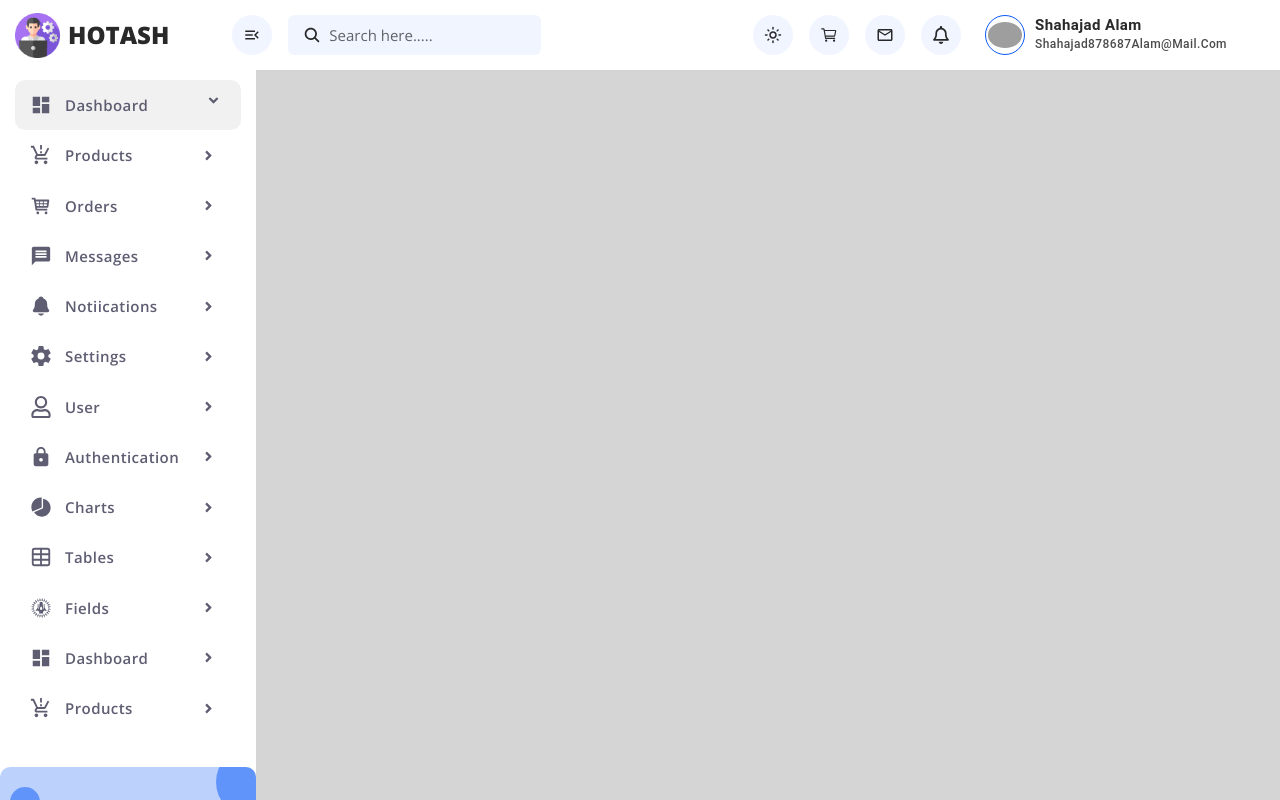
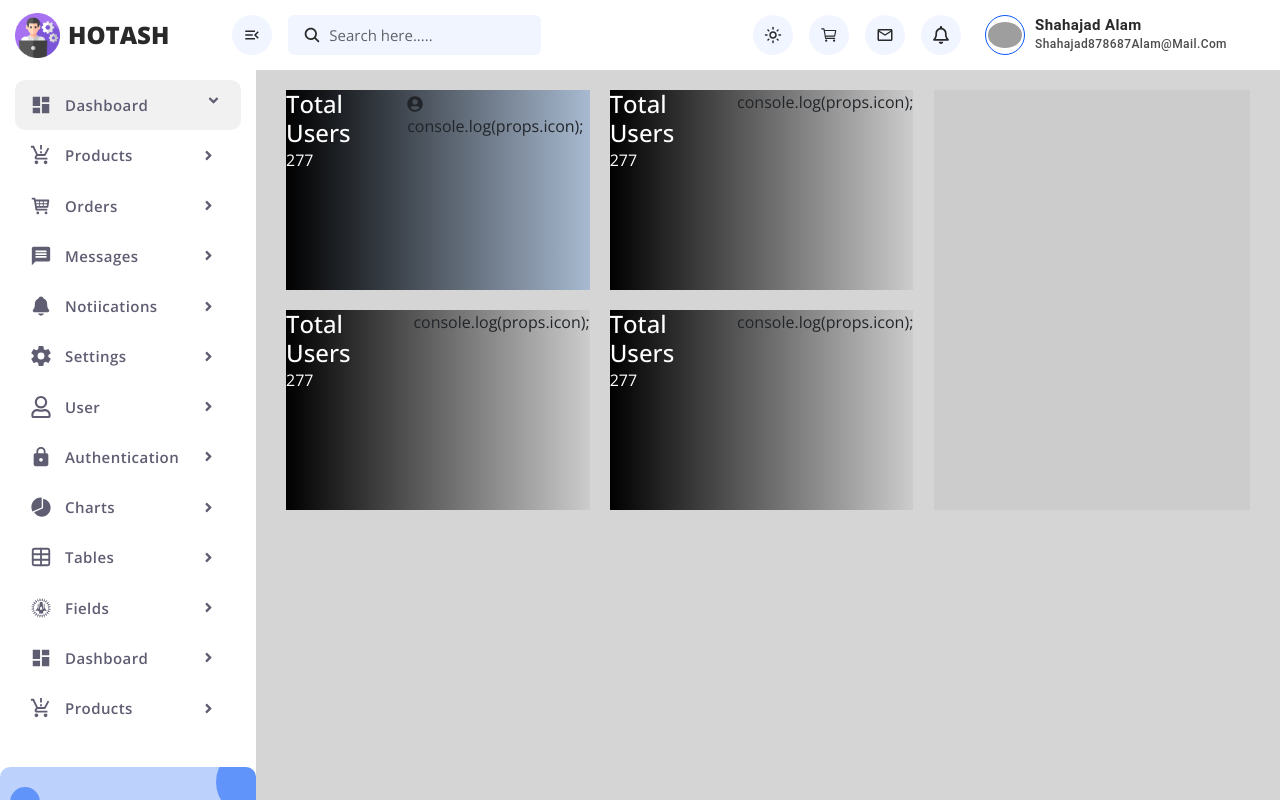
Before and after one commit to ALMSHAHAJAD964/Fullstack-ecommerce, a React (Create React App) app in the folder admin/: page / in a window 1280 px wide. Built offline with nearby package versions, Linux system fonts and the light colour scheme; grey boxes are pictures that could not be loaded.

Commit message:
dasborad adding card count

```diff
--- a/admin/src/App.css
+++ b/admin/src/App.css
@@ -164,6 +164,7 @@ header button.rounded-circle svg {
   right: 240px !important;
   width: 300px !important;
   left: auto !important;
+  top: 70px !important;
 }
 
 .dropdown_list .head {
@@ -335,7 +336,7 @@ header button.rounded-circle svg {
   color: #5e5d72;
 }
 
-.main .sidebarWrapper .sidebar ul li button .arrow{
+.main .sidebarWrapper .sidebar ul li button .arrow {
   margin-left: auto;
   display: flex;
   align-items: center;
@@ -349,12 +350,29 @@ header button.rounded-circle svg {
 .main .sidebarWrapper .sidebar ul li button:hover {
   background: #f1f1f1 !important;
 }
-.main .sidebarWrapper .sidebar ul li button.active{ background: #f1f1f1 !important;}
+
+.main .sidebarWrapper .sidebar ul li button.active {
+  background: #f1f1f1 !important;
+}
+
+.main .sidebarWrapper .sidebar ul li button.active .icon svg {
+  color: #0858f7 !important;
+}
+
 .main .sidebarWrapper .sidebar ul li button.active .arrow {
   transform: rotate(90deg);
 }
 
-.main .sidebarWrapper .sidebar ul .submenu li ::before{content: ''; width: 1px; height: 95%; position: absolute; top: 0px; left: 0%; background:rgba(0, 0, 0, 0.2);}
+.main .sidebarWrapper .sidebar ul .submenu li ::before {
+  content: '';
+  width: 1px;
+  height: 95%;
+  position: absolute;
+  top: 0px;
+  left: 0%;
+  background: rgba(0, 0, 0, 0.2);
+}
+
 .main .sidebarWrapper .sidebar ul .submenu {
   padding: 0px 47px !important;
   position: relative;
@@ -375,26 +393,97 @@ header button.rounded-circle svg {
   font-weight: 400;
   transition: all 0.3s;
 }
-.main .sidebarWrapper .sidebar ul .submenu li a:hover{color: #0858f7 !important;}
+
+.main .sidebarWrapper .sidebar ul .submenu li a:hover {
+  color: #0858f7 !important;
+}
 
 
-.main .sidebarWrapper .sidebar ul .submenuWrapper{transition:all 0.3s; }
-.main .sidebarWrapper .sidebar ul .submenuWrapper .collapsed{opacity: 0px;height: 0px;}
-.main .sidebarWrapper .sidebar ul .submenuWrapper .collapsed .submenu{height: 0px;}
+.main .sidebarWrapper .sidebar ul .submenuWrapper {
+  transition: all 0.3s;
+}
 
-.main .sidebarWrapper .sidebar ul .submenuWrapper .collapse{opacity: 1px; height: auto;}
-.main .sidebarWrapper .sidebar ul .submenuWrapper .collapse .submenu{height: auto;}
+.main .sidebarWrapper .sidebar ul .submenuWrapper .collapsed {
+  opacity: 0px;
+  height: 0px;
+}
 
-.logoutWrapper.logoutBox{padding: 0%  25px;}
+.main .sidebarWrapper .sidebar ul .submenuWrapper .collapsed .submenu {
+  height: 0px;
+}
 
-.logoutWrapper .logoutBox{width: 100%; height: 130px; padding: 25px; background: #bcd2fd; border-radius: 10px ;
-display: flex; align-items: center; justify-content: center; position: relative; overflow: hidden;}
+.main .sidebarWrapper .sidebar ul .submenuWrapper .collapse {
+  opacity: 1px;
+  height: auto;
+}
 
-.logoutWrapper .logoutBox::before{content: ''; width: 70px; height: 70px;
-background: #0858f7; border-radius: 100%; position: absolute; top: -20px; right: -30px; opacity: 0.5;}
+.main .sidebarWrapper .sidebar ul .submenuWrapper .collapse .submenu {
+  height: auto;
+}
 
-.logoutWrapper .logoutBox::after{content: ''; width: 30px; height: 30px;
-background: #0858f7; border-radius: 100%; position: absolute; top: 20px; left: 10px; opacity: 0.5;}
+.logoutWrapper.logoutBox {
+  padding: 0% 25px;
+}
 
-.logoutWrapper.logoutBox button{font-size: 14 !important; font-weight: 500 !important;}
-.logoutWrapper.logoutBox button svg{margin-right: 5px ; font-size: 18px !important;}
+.logoutWrapper .logoutBox {
+  width: 100%;
+  height: 130px;
+  padding: 25px;
+  background: #bcd2fd;
+  border-radius: 10px;
+  display: flex;
+  align-items: center;
+  justify-content: center;
+  position: relative;
+  overflow: hidden;
+}
+
+.logoutWrapper .logoutBox::before {
+  content: '';
+  width: 70px;
+  height: 70px;
+  background: #0858f7;
+  border-radius: 100%;
+  position: absolute;
+  top: -20px;
+  right: -30px;
+  opacity: 0.5;
+}
+
+.logoutWrapper .logoutBox::after {
+  content: '';
+  width: 30px;
+  height: 30px;
+  background: #0858f7;
+  border-radius: 100%;
+  position: absolute;
+  top: 20px;
+  left: 10px;
+  opacity: 0.5;
+}
+
+.logoutWrapper.logoutBox button {
+  font-size: 14 !important;
+  font-weight: 500 !important;
+}
+
+.logoutWrapper.logoutBox button svg {
+  margin-right: 5px;
+  font-size: 18px !important;
+}
+
+
+
+
+.main .content{width: 80%; flex: 0 0 80%;}
+.right-content{
+  padding: 90px 30px;
+}
+.dashboardBoxWrapper {
+  display: flex;
+  gap: 20px;
+  width: 100%;
+  flex-wrap: wrap;
+}
+.dashboardBoxWrapper .dashboardBox{width: 48%; height: 200px; background: #ccc;}
+.dashboardBoxWrapperRow .box{width: 100%; height: 100%; background: #ccc;}
--- /dev/null
+++ b/admin/src/pages/Dashboard/components/dashboardBox.js
@@ -0,0 +1,28 @@
+
+import { useEffect } from "react";
+const DashboardBox = (props) => {
+    return (
+        <>
+            <div className="dashboardBox" style={{
+               backgroundImage:`linear-gradient(to right,${props.color?.[0]},${props.color?.[1]})`}}>
+
+
+                <div className="d-flex w-100">
+                    <div className="col1">
+                       <h4 className="text-white mb-0">Total Users</h4>
+                       <span className="text-white">277</span>
+                    </div>
+
+                    <div className="ml-auto">
+                        <span className="icon"></span>
+                        {props.icon}
+                        console.log(props.icon);
+
+
+                    </div>
+                </div>
+               </div>
+        </>
+    );
+}
+export default DashboardBox;
--- a/admin/src/pages/Dashboard/index.js
+++ b/admin/src/pages/Dashboard/index.js
@@ -1,7 +1,28 @@
+import { FaUserCircle } from "react-icons/fa";
+import DashboardBox from "./components/dashboardBox";
+
 const Dashboard =() =>{
     return(
         <>
+         <div className="right-content w-100">
+         <div className="row dashboardBoxWrapperRow">
+            <div className="col-md-8">
+                 <div className="dashboardBoxWrapper d-flex">
+             <DashboardBox color={["#000","#48d4"]} icon={<FaUserCircle/>}/>
+             <DashboardBox color={["#000","#ccc"]}/>
+             <DashboardBox color={["#000","#ccc"]}/>
+             <DashboardBox color={["#000","#ccc"]}/>
+         </div>
+            </div>
 
+
+
+            <div className="col-md-4 pl-0">
+               <div className="box">
+               </div>
+            </div>
+         </div>
+         </div>
         </>
     )
 }
```
